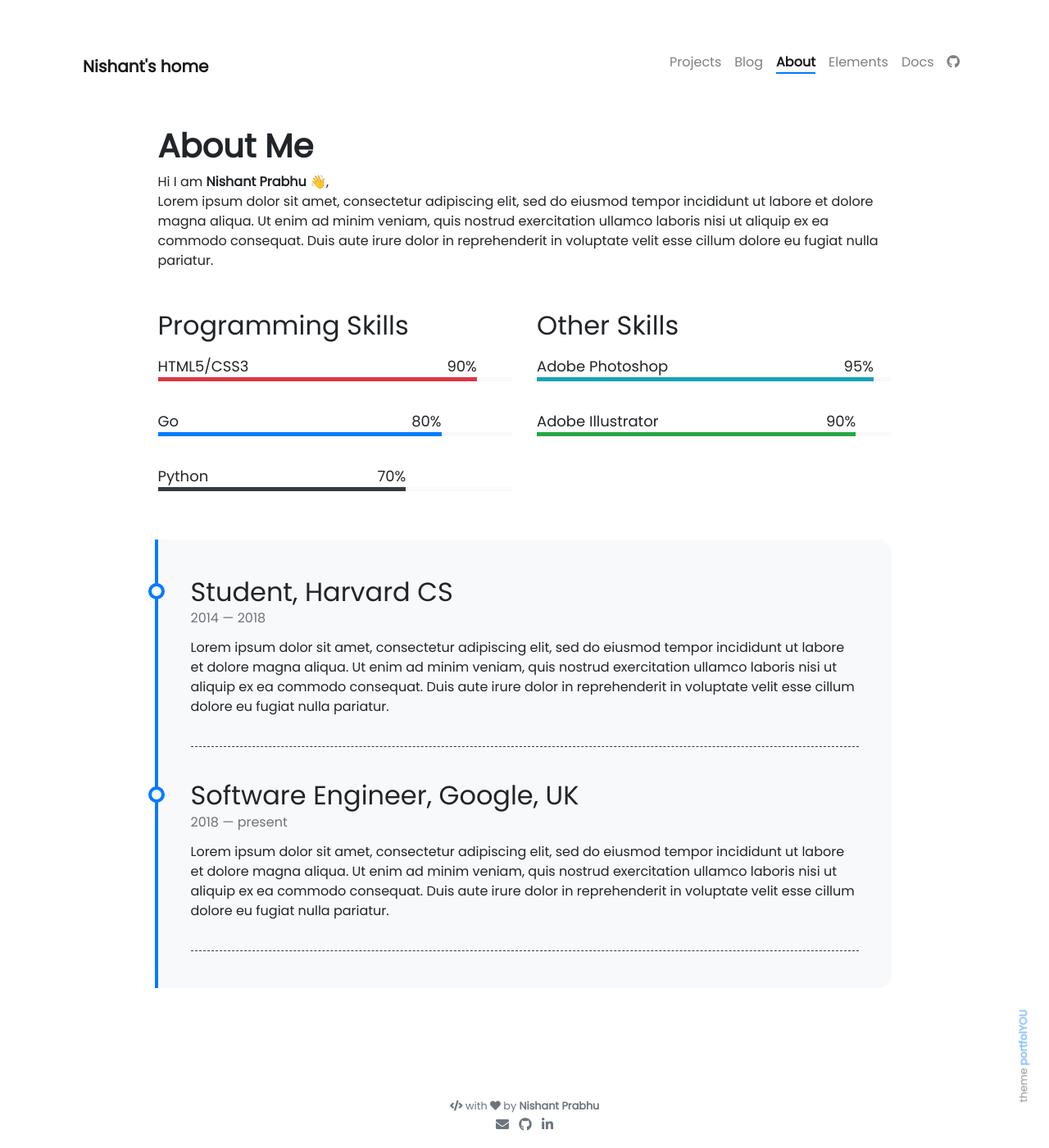
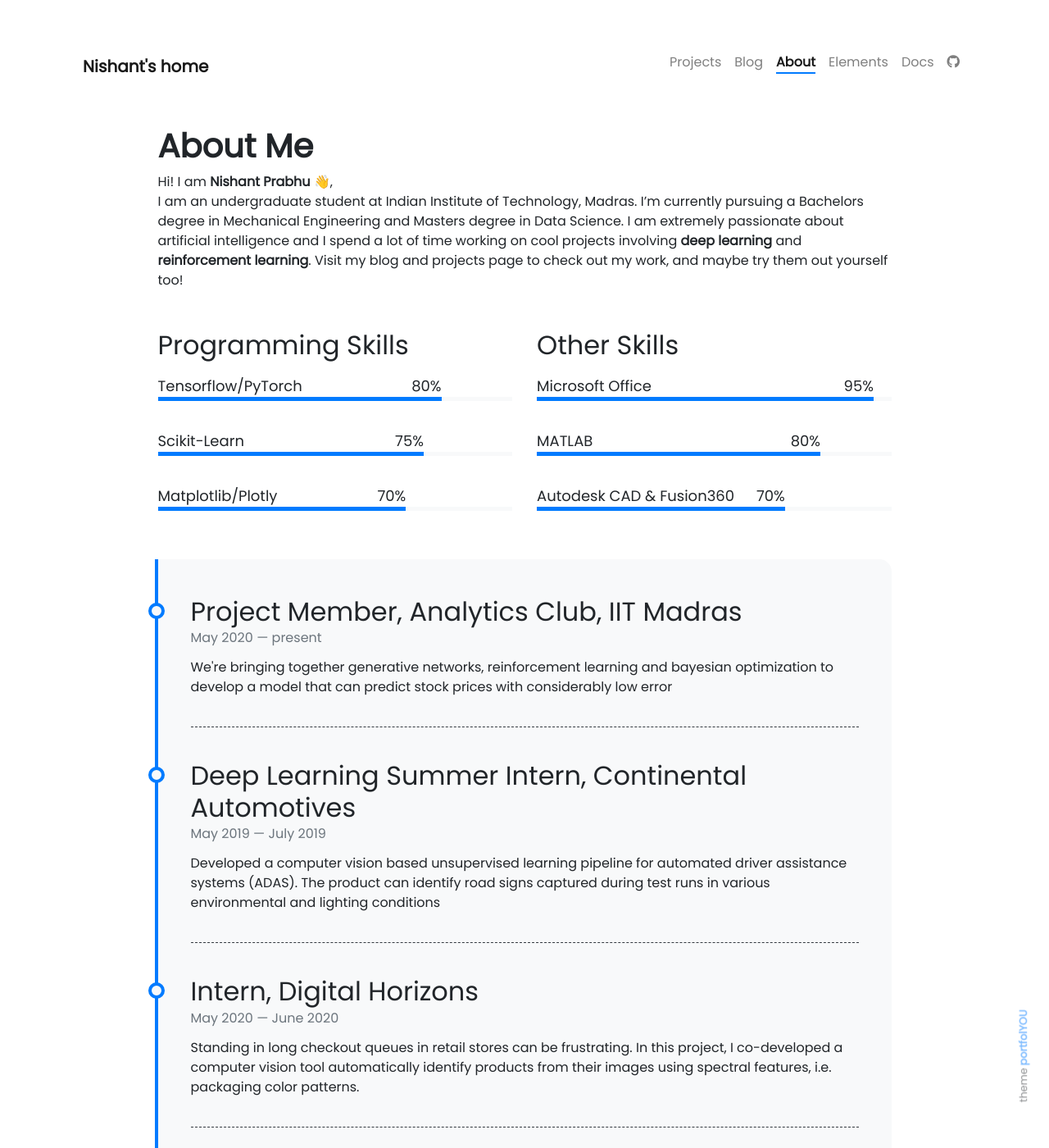
Before and after one commit to NishantPrabhu/nishantprabhu.github.io, a Jekyll site: the page built from pages/about.md, in a window 1280 px wide and 1400 px high. Shown: the whole window at 82% size. Built offline with Jekyll 4.4.1, drawn with Linux system fonts in a browser that asks for light colours; nearby versions of some CDN libraries; emoji names are drawn with the system emoji font.

Commit message:
more info added

```diff
--- a/_data/other-skills.yml
+++ b/_data/other-skills.yml
@@ -1,7 +1,11 @@
-- name: Adobe Photoshop
+- name: Microsoft Office
   percentage: 95
-  color: info
+  color:
 
-- name: Adobe Illustrator
-  percentage: 90
-  color: success
+- name: MATLAB
+  percentage: 80
+  color:
+
+- name: Autodesk CAD & Fusion360
+  percentage: 70
+  color:
--- a/_data/programming-skills.yml
+++ b/_data/programming-skills.yml
@@ -1,11 +1,11 @@
-- name: HTML5/CSS3
-  percentage: 90
-  color: danger
-
-- name: Go
+- name: Tensorflow/PyTorch
   percentage: 80
   color:
 
-- name: Python
+- name: Scikit-Learn
+  percentage: 75
+  color:
+
+- name: Matplotlib/Plotly
   percentage: 70
-  color: dark
+  color:
--- a/_data/timeline.yml
+++ b/_data/timeline.yml
@@ -1,17 +1,21 @@
-- title: Student, Harvard CS
-  from: 2014
-  to: 2018
-  description: Lorem ipsum dolor sit amet, consectetur adipiscing elit,
-               sed do eiusmod tempor incididunt ut labore et dolore magna aliqua.
-               Ut enim ad minim veniam, quis nostrud exercitation ullamco laboris
-               nisi ut aliquip ex ea commodo consequat. Duis aute irure dolor in
-               reprehenderit in voluptate velit esse cillum dolore eu fugiat nulla pariatur.
+- title: Project Member, Analytics Club, IIT Madras
+  from: May 2020
+  to: present
+  description: We're bringing together generative networks, reinforcement learning and
+                bayesian optimization to develop a model that can predict stock prices
+                with considerably low error
 
-- title: Software Engineer, Google, UK
-  from: 2018
-  to: present
-  description: Lorem ipsum dolor sit amet, consectetur adipiscing elit,
-               sed do eiusmod tempor incididunt ut labore et dolore magna aliqua.
-               Ut enim ad minim veniam, quis nostrud exercitation ullamco laboris
-               nisi ut aliquip ex ea commodo consequat. Duis aute irure dolor in
-               reprehenderit in voluptate velit esse cillum dolore eu fugiat nulla pariatur.
+- title: Deep Learning Summer Intern, Continental Automotives
+  from: May 2019
+  to: July 2019
+  description: Developed a computer vision based unsupervised learning pipeline for
+                automated driver assistance systems (ADAS). The product can identify
+                road signs captured during test runs in various environmental and
+                lighting conditions
+
+- title: Intern, Digital Horizons
+  from: May 2020
+  to: June 2020
+  description: Standing in long checkout queues in retail stores can be frustrating. In
+                this project, I co-developed a computer vision tool automatically identify
+                products from their images using spectral features, i.e. packaging color patterns.
--- a/pages/about.md
+++ b/pages/about.md
@@ -7,8 +7,8 @@ weight: 3
 
 # **About Me**
 
-Hi I am **{{ site.author.name }}** :wave:,<br>
-Lorem ipsum dolor sit amet, consectetur adipiscing elit, sed do eiusmod tempor incididunt ut labore et dolore magna aliqua. Ut enim ad minim veniam, quis nostrud exercitation ullamco laboris nisi ut aliquip ex ea commodo consequat. Duis aute irure dolor in reprehenderit in voluptate velit esse cillum dolore eu fugiat nulla pariatur.
+Hi! I am **{{ site.author.name }}** :wave:,<br>
+I am an undergraduate student at Indian Institute of Technology, Madras. I'm currently pursuing a Bachelors degree in Mechanical Engineering and Masters degree in Data Science. I am extremely passionate about artificial intelligence and I spend a lot of time working on cool projects involving **deep learning** and **reinforcement learning**. Visit my blog and projects page to check out my work, and maybe try them out yourself too!
 
 <div class="row">
 {% include about/skills.html title="Programming Skills" source=site.data.programming-skills %}
```
